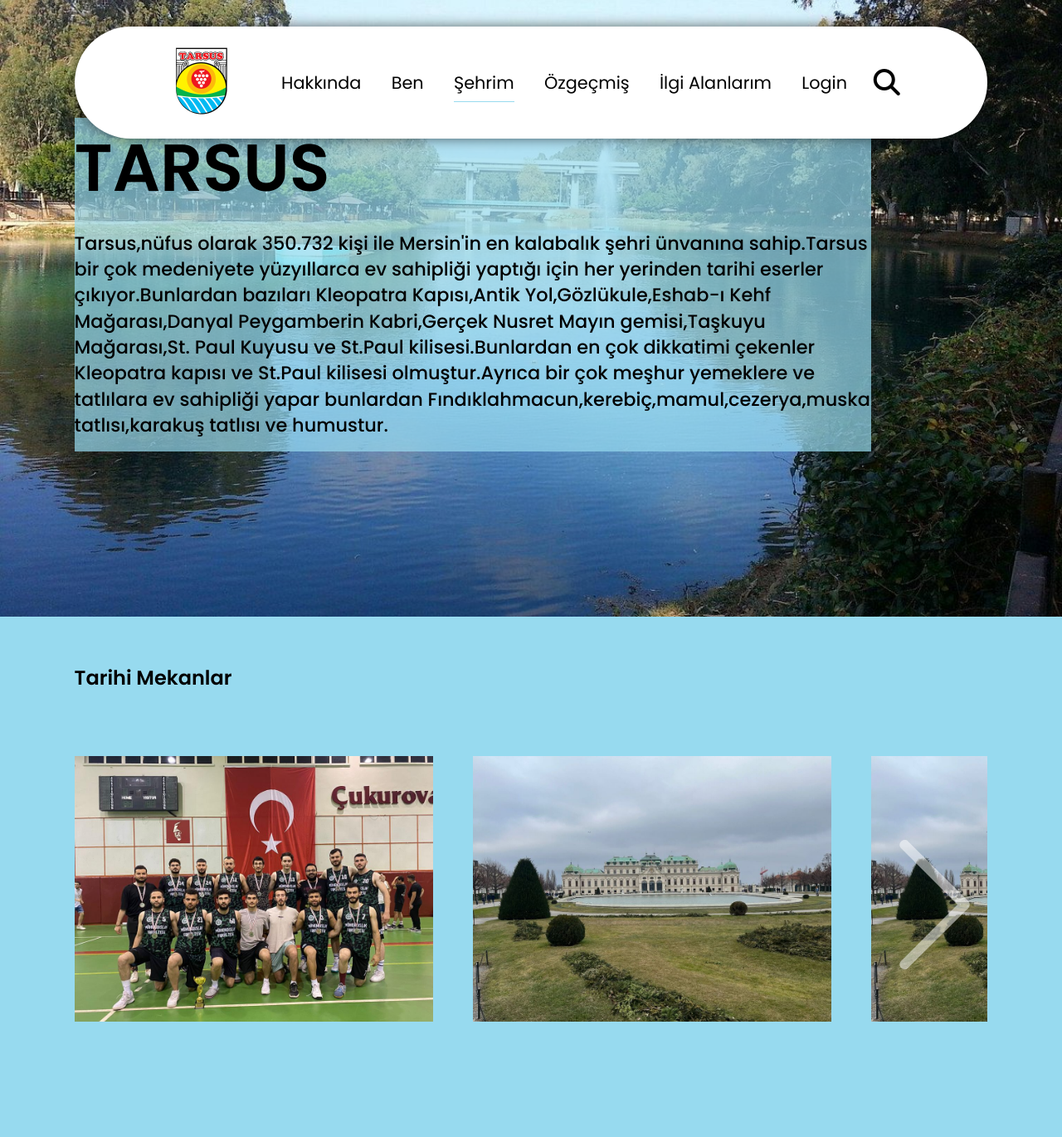
After one commit to FurkanGeren/Web-Proje, a PHP site: the page made by WebÖdev/şehrim.html in a window 1280 px wide. The commit adds this page. Shown: the whole page at 83% size. Run offline with PHP 8.4, Linux system fonts and the light colour scheme.

Commit message:
Web2
Şehrim Sayfasını yaptım slider ekledim ama daha tam çalıştıramadım

```diff
--- a/WebÖdev/js/script.js
+++ b/WebÖdev/js/script.js
@@ -0,0 +1,41 @@
+const searchForm = document.querySelector(".search-form");
+const navbar = document.querySelector(".navbar");
+
+/* buton */
+
+const searchBtn = document.querySelector("#search-btn");
+const menuBtn = document.querySelector("#menu-btn");
+
+searchBtn.addEventListener("click", function () {
+  searchForm.classList.toggle("active");
+  document.addEventListener("click", function (e) {
+    if (
+      !e.composedPath().includes(searchBtn) &&
+      !e.composedPath().includes(searchForm)
+    ) {
+      searchForm.classList.remove("active");
+    }
+  });
+});
+menuBtn.addEventListener("click", function () {
+  navbar.classList.toggle("active");
+  document.addEventListener("click", function (e) {
+    if (
+      !e.composedPath().includes(menuBtn) &&
+      !e.composedPath().includes(navbar)
+    ) {
+      navbar.classList.remove("active");
+    }
+  });
+});
+/* slider */
+const arrows = document.querySelectorAll(".arrow");
+const tarihiList = document.querySelectorAll(".tarihi-mekan-list");
+
+arrows.forEach((arrow, i) => {
+  arrow.addEventListener("click", function () {
+    tarihiList[i].style.tranform = `translateX(${
+      tarihiList[i].computedStyleMap().get("transform")[0].x.value - 300
+    }px)`;
+  });
+});
--- a/WebÖdev/styles/style.css
+++ b/WebÖdev/styles/style.css
@@ -1,7 +1,7 @@
 @import url("https://fonts.googleapis.com/css2?family=Poppins:wght@100;300;400;500;600&display=swap");
 
 :root {
-  --main-color: rgb(144, 151, 39);
+  --main-color: rgb(151, 218, 239);
   --black-color: #000000;
   --border: 0.1rem solid rgba(255, 255, 255, 04);
 }
@@ -18,6 +18,9 @@
   transition: 0.2s ease;
 }
 p.ben {
+  text-transform: none;
+}
+p.sehrim2 {
   text-transform: none;
 }
 
@@ -61,8 +64,98 @@ a {
   color: var(--black-color);
   text-decoration: none;
 }
+/*! silder start */
+.tarsus .tarihi-mekan-info {
+  color: #fff;
+}
+.tarihi-mekan-list {
+  list-style: none;
+  padding: 0;
+  height: 30rem;
+  display: flex;
+  align-items: center;
+  column-gap: 3rem;
+}
+.tarihi-mekan-foto {
+  width: 27rem;
+  height: 20rem;
+  object-fit: cover;
+  transition: 1s all ease-in-out;
+}
+.tarihi-mekan-info {
+  background-color: rgb(40, 40, 40, 0.4);
+  padding: 0 1rem;
+  font-size: 2.8rem;
+  font-weight: bold;
+  position: absolute;
+  top: 1rem;
+  left: 5rem;
+  top: 10%;
+  opacity: 0;
+  transition: 1s all ease-in-out;
+}
+.tarihi-mekan {
+  position: relative;
+}
+.tarihi-mekan:hover .tarihi-mekan-info {
+  opacity: 1;
 
+}
+.tarihi-mekan:hover .tarihi-mekan-foto {
+  transform: scale(1.2);
+  margin: 0 3rem;
+  opacity: 0.5;
+}
+.tarihi-mekanlar-wrapper {
+  overflow: hidden;
+  position: relative;
+}
+.arrow {
+  width: 10rem;
+  display: flex;
+  font-size: 12rem;
+  position: absolute;
+  right: 0;
+  top: 10rem;
+  color: #fff;
+  opacity: .5;
+  transition: .5s ease all;
+  cursor: pointer;
+}
+.arrow:hover {
+
+  opacity: 1;
+}
+/*! slider end */
 /*! header start */
+
+.header .search-form {
+  position: absolute;
+  top: 115%;
+  right: 7%;
+  background-color: #fff;
+  width: 50rem;
+  height: 5rem;
+  display: flex;
+  align-items: center;
+  border-radius: 3rem;
+  box-shadow: 0px 0px 25px 2px rgb(0 0 0 / 75%);
+  transform: scaleY(0);
+}
+.header .search-form.active {
+  transform: scaleY(1);
+}
+.header .search-form i {
+  cursor: pointer;
+  font-size: 2.2rem;
+  margin-right: 1.5rem;
+  color: var(--black-color);
+}
+.header .search-form input {
+  width: 100%;
+  padding-left: 4rem;
+}
+
 .header .logo img {
   height: 8rem;
 }
@@ -97,7 +190,7 @@ a {
   background-color: transparent;
   padding-right: 1rem;
 }
-#menu-btn{
+#menu-btn {
   display: none;
 }
 /*! header end*/
@@ -108,7 +201,7 @@ a {
   background: url(../images/tarsushakkında.png);
   background-size: cover;
   background-position: center;
-  margin-top: -12.5rem;
+  margin-top: -16rem;
   display: flex;
   align-items: center;
 }
@@ -129,24 +222,52 @@ a {
 }
 
 /*!hakkında end*/
+/*! sehrim start */
+.sehrim {
+  min-height: 100vh;
+  background: url(../images/tarsus-baraji.jpg);
+  background-size: cover;
+  background-position: center;
+  margin-top: -16rem;
+  display: flex;
+  align-items: center;
+}
+
+.sehrim .content {
+  max-width: 60rem;
+}
+.sehrim .content h3 {
+  font-size: 5rem;
+  color: black;
+  background-color: rgb(151, 218, 239, 0.7);
+}
+.sehrim .content p {
+  font-size: 1.4rem;
+  font-weight: 450;
+  line-height: 1.4;
+  padding: 1rem 0;
+  color: black;
+  background-color: rgb(151, 218, 239, 0.7);
+}
+
+/*! sehrim end */
+
 /*!foto start*/
 .fotoğraflar .box-container {
   display: grid;
   grid-template-columns: repeat(auto-fit, minmax(30rem, 1fr));
   gap: 1.5rem;
-
 }
 .fotoğraflar .box-container .box {
   padding: 3rem;
-  background-color: #fff;
+  background-color: rgb(98, 165, 185);
   border-radius: 3rem;
-  background-color: #fff;
+  background-color: rgb(98, 165, 185);
   min-height: 25rem;
   display: flex;
   flex-direction: column;
   align-items: flex-start;
   justify-content: space-between;
-
 }
 .fotoğraflar .box-container .box img {
   width: 100%;
@@ -154,7 +275,6 @@ a {
   height: 80%;
   border-radius: 3rem;
   padding-bottom: 1.5rem;
-
 }
 .fotoğraflar .box-container .box:hover img {
   transform: scale(1.05);
@@ -172,26 +292,25 @@ a {
 /*!foto end*/
 
 /*! responsive start  */
-@media (max-width: 1248px){
+@media (max-width: 1248px) {
   html {
-      font-size: 70%;
+    font-size: 70%;
   }
   .header {
-      padding: 1.5rem 3rem;
+    padding: 1.5rem 3rem;
   }
   .header .logo img {
-      height: 7rem;
+    height: 7rem;
   }
   section {
     padding: 2rem;
   }
-
 }
-@media (max-width: 795px){
-  #menu-btn {
+@media (max-width: 795px) {
+  .header #menu-btn {
     display: inline-block;
   }
-  .header .navbar{
+  .header .navbar {
     position: absolute;
     top: 95%;
     background-color: #fff;
@@ -200,6 +319,16 @@ a {
     box-shadow: 0px 20px 14px 0px rgb(0 0 0 / 75%);
     right: -100%;
   }
+  .header .navbar.active {
+    right: 3rem;
+  }
+  .header .navbar a {
+    color: var(--black-color);
+    display: block;
+    margin: 1.5rem;
+    padding: 0.5rem;
+    font-size: 2rem;
+  }
 }
 
 /*! responsive end  */
--- /dev/null
+++ b/WebÖdev/şehrim.html
@@ -0,0 +1,111 @@
+<!DOCTYPE html>
+<html lang="tr">
+  <head>
+    <meta charset="UTF-8" />
+    <meta http-equiv="X-UA-Compatible" content="IE=edge" />
+    <meta name="viewport" content="width=device-width, initial-scale=1.0" />
+    <link
+      rel="stylesheet"
+      href="https://cdnjs.cloudflare.com/ajax/libs/font-awesome/6.4.0/css/all.min.css"
+      integrity="sha512-iecdLmaskl7CVkqkXNQ/ZH/XLlvWZOJyj7Yy7tcenmpD1ypASozpmT/E0iPtmFIB46ZmdtAc9eNBvH0H/ZpiBw=="
+      crossorigin="anonymous"
+      referrerpolicy="no-referrer"
+    />
+    <link
+      rel="stylesheet"
+      href="https://cdn.jsdelivr.net/npm/bootstrap-icons@1.10.5/font/bootstrap-icons.css"
+    />
+    <title>Şehrim</title>
+    <link rel="stylesheet" href="styles/style.css" />
+  </head>
+  <body>
+    <header class="header">
+      <a href="#" class="logo">
+        <img src="images/tarsus.png" alt="logo" />
+      </a>
+      <nav class="navbar">
+        <a href="index.html">Hakkında</a>
+        <a href="#">Ben</a>
+        <a href="şehrim.html" class="active">Şehrim</a>
+        <a href="#">Özgeçmiş</a>
+        <a href="#">İlgi Alanlarım</a>
+        <a href="#">Login</a>
+      </nav>
+      <div class="button">
+        <button id="menu-btn">
+          <i class="fas fa-bars"></i>
+        </button>
+        <button id="search-btn">
+          <i class="fas fa-search"></i>
+        </button>
+      </div>
+
+      <div class="search-form">
+        <input
+          type="text"
+          class="search-input"
+          id="search-box"
+          placeholder="Ara"
+        />
+        <i class="fas fa-search"></i>
+      </div>
+    </header>
+    <section class="sehrim">
+      <div class="content">
+        <h3>TARSUS</h3>
+        <p class="sehrim2">
+          Tarsus,nüfus olarak 350.732 kişi ile Mersin'in en kalabalık şehri
+          ünvanına sahip.Tarsus bir çok medeniyete yüzyıllarca ev sahipliği
+          yaptığı için her yerinden tarihi eserler çıkıyor.Bunlardan bazıları
+          Kleopatra Kapısı,Antik Yol,Gözlükule,Eshab-ı Kehf Mağarası,Danyal
+          Peygamberin Kabri,Gerçek Nusret Mayın gemisi,Taşkuyu Mağarası,St. Paul
+          Kuyusu ve St.Paul kilisesi.Bunlardan en çok dikkatimi çekenler
+          Kleopatra kapısı ve St.Paul kilisesi olmuştur.Ayrıca bir çok meşhur
+          yemeklere ve tatlılara ev sahipliği yapar bunlardan
+          Fındıklahmacun,kerebiç,mamul,cezerya,muska tatlısı,karakuş tatlısı ve
+          humustur.
+        </p>
+      </div>
+    </section>
+    <section class="tarsus">
+      <div class="tarsus-tarihi">
+        <h1 class="tarihi-mekanlar-title">Tarihi Mekanlar</h1>
+        <div class="tarihi-mekanlar-wrapper">
+          <ul class="tarihi-mekan-list">
+            <li class="tarihi-mekan">
+              <img
+                class="tarihi-mekan-foto"
+                src="images/basketbol.jpeg"
+                alt="basket"
+              />
+              <div class="tarihi-mekan-info">BASKETBOL</div>
+            </li>
+            <li class="tarihi-mekan">
+              <img class="tarihi-mekan-foto" src="images/gezi.jpg" alt="gezi" />
+              <div class="tarihi-mekan-info">GEZİ</div>
+            </li>
+            <li class="tarihi-mekan">
+              <img class="tarihi-mekan-foto" src="images/gezi.jpg" alt="gezi" />
+              <div class="tarihi-mekan-info">GEZİ</div>
+            </li>
+            <li class="tarihi-mekan">
+              <img class="tarihi-mekan-foto" src="images/gezi.jpg" alt="gezi" />
+              <div class="tarihi-mekan-info">GEZİ</div>
+            </li>
+            <li class="tarihi-mekan">
+              <img class="tarihi-mekan-foto" src="images/gezi.jpg" alt="gezi" />
+              <div class="tarihi-mekan-info">GEZİ</div>
+            </li>
+            <li class="tarihi-mekan">
+              <img class="tarihi-mekan-foto" src="images/gezi.jpg" alt="gezi" />
+              <div class="tarihi-mekan-info">GEZİ</div>
+            </li>
+          </ul>
+          <i class="bi bi-chevron-right arrow"></i>
+        </div>
+      </div>
+    </section>
+
+    <script src="js/script.js"></script>
+  </body>
+</html>
```
Also changed, not shown: WebÖdev/index.html (+12 -2 lines), WebÖdev/images/tarsus-baraji.jpg (added), WebÖdev/images/tarsus-waterfall.jpg (added).
